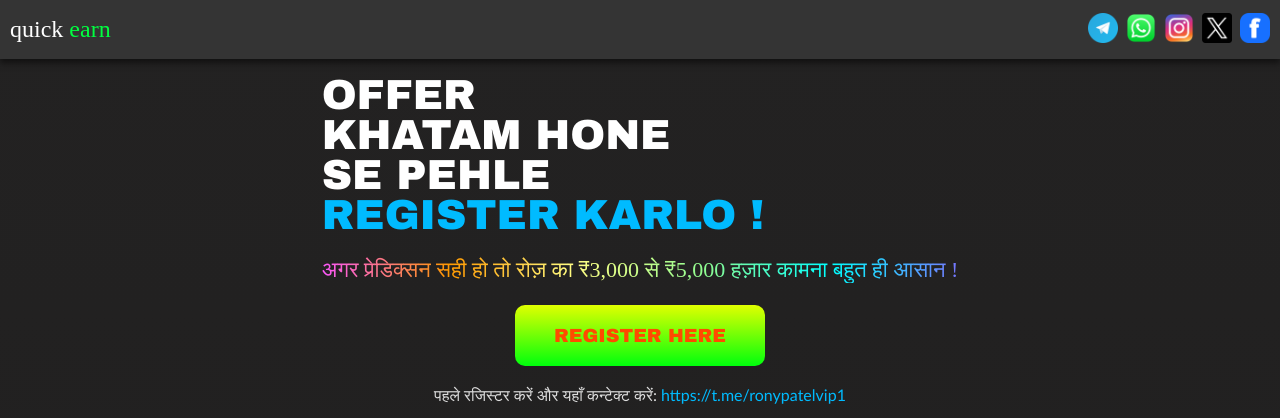
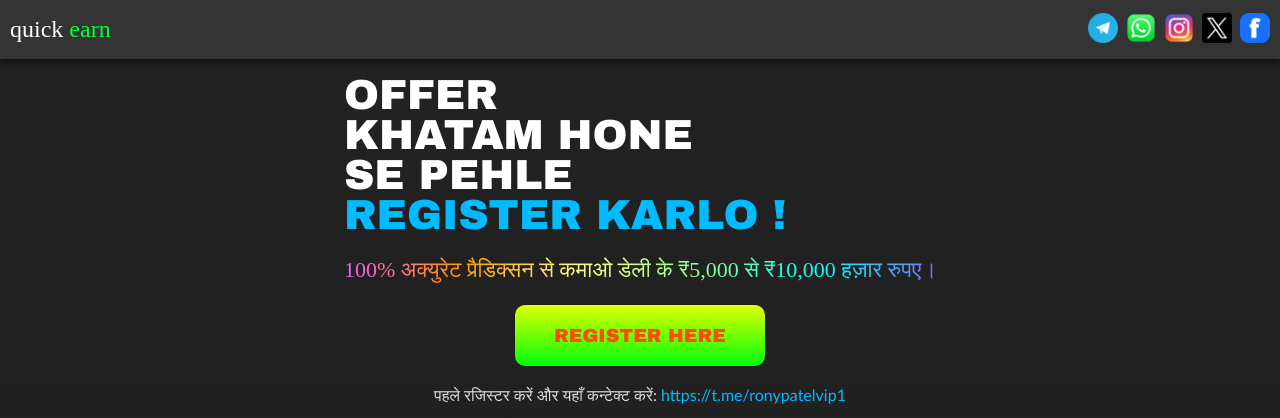
Before and after one commit to quickearn1/rajagames, a plain HTML site: page index.html in a window 1280 px wide. Shown: the top 418 px of the page. Drawn offline with Linux system fonts and the light colour scheme; a web font is replaced by a local one.

Commit message:
Update index.html

```diff
--- a/index.html
+++ b/index.html
@@ -44,7 +44,7 @@
                 <h1>
                     OFFER <br> KHATAM HONE <br> SE PEHLE<br> <a href="https://www.rajagames1.com/#/register?invitationCode=23613503" target="_blank">REGISTER KARLO !</a>
                 </h1>
-                <p>अगर प्रेडिक्सन सही हो तो रोज़ का ₹3,000 से ₹5,000 हज़ार कामना बहुत ही आसान ! <br> </p>
+                <p>100% अक्युरेट प्रैडिक्सन से कमाओ डेली के ₹5,000 से ₹10,000 हज़ार रुपए। <br> </p>
         </section>
 
 
```
